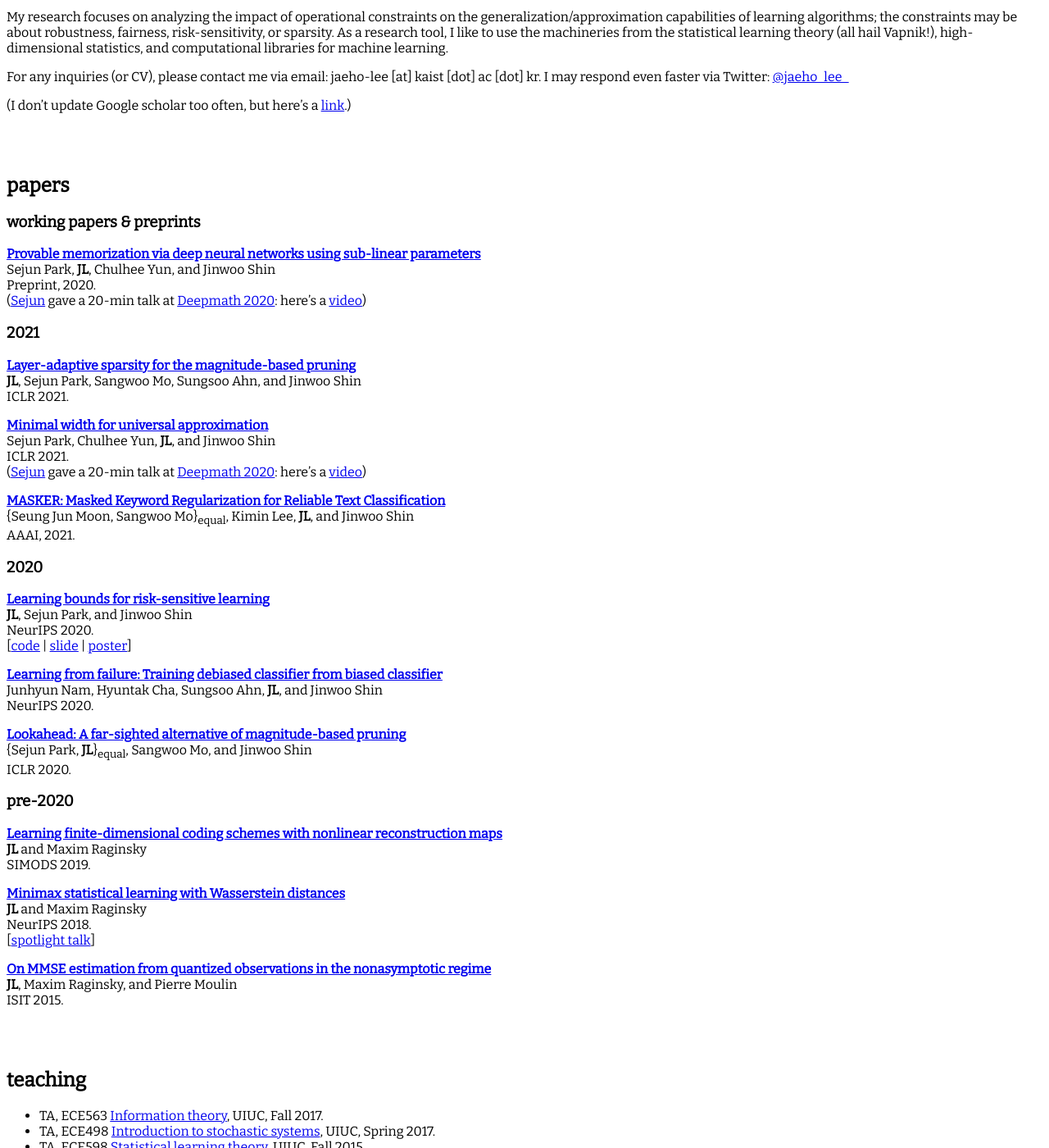
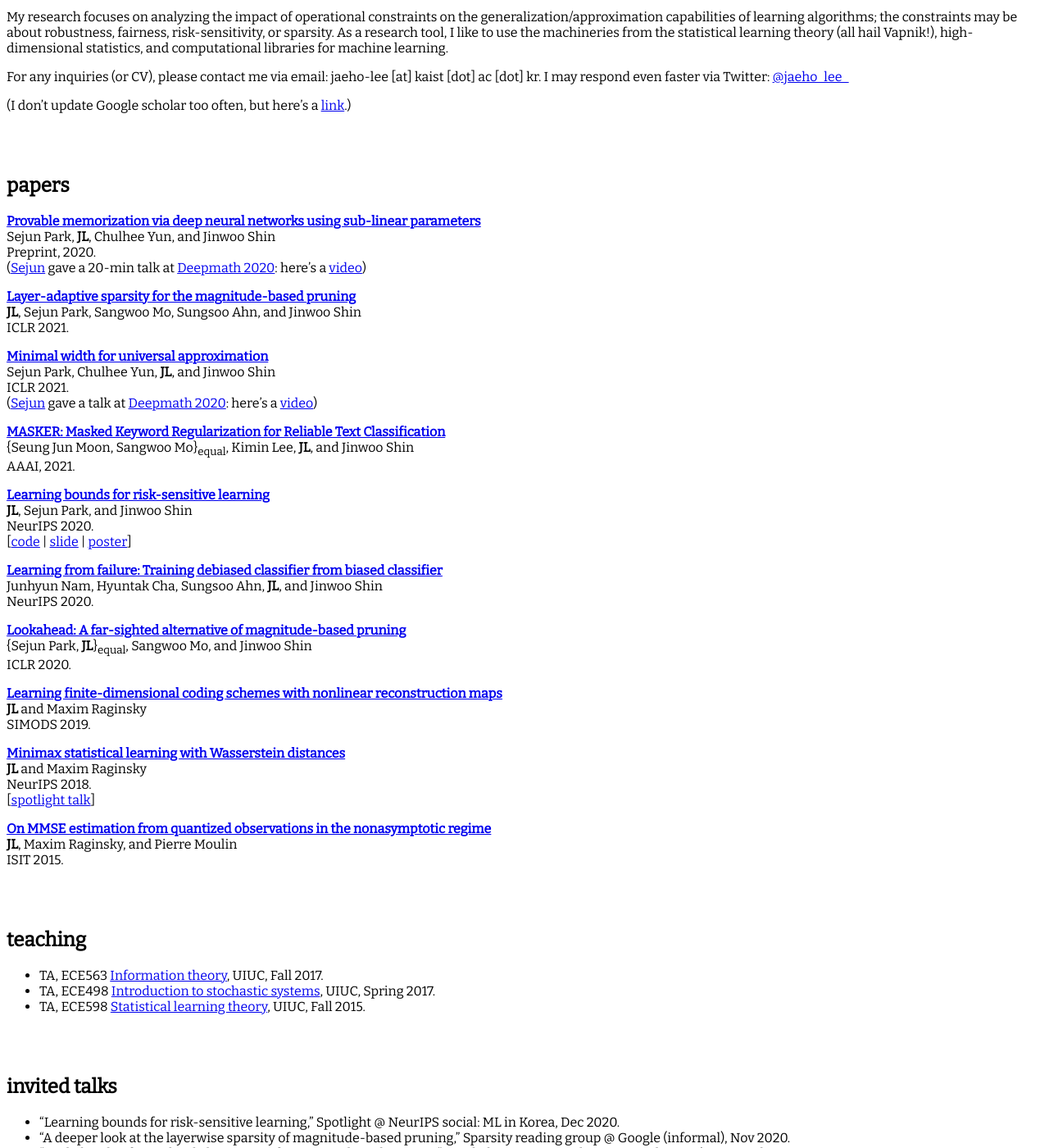
Before and after one commit to jaeho-lee/jaeho-lee.github.io, a Jekyll site: the page built from index.md, in a window 1280 px wide and 1400 px high, scrolled down 419 px. Shown: the whole window at 82% size. Built offline with Jekyll 4.4.1, drawn with Linux system fonts in a browser that asks for light colours.

Commit message:
Update index.md

```diff
--- a/index.md
+++ b/index.md
@@ -27,13 +27,11 @@ For any inquiries (or CV), please contact me via email: jaeho-lee [at] kaist [do
 -->
 ## papers
 
-### working papers & preprints
 **[Provable memorization via deep neural networks using sub-linear parameters](https://arxiv.org/abs/2010.13363)**
 Sejun Park, **JL**, Chulhee Yun, and Jinwoo Shin
 Preprint, 2020.
 ([Sejun](https://sites.google.com/site/sejunparksite/) gave a 20-min talk at [Deepmath 2020](https://deepmath-conference.com): here's a [video](https://www.youtube.com/watch?v=NHCfKFz3IeU))
 
-### 2021
 **[Layer-adaptive sparsity for the magnitude-based pruning](https://arxiv.org/abs/2010.07611)**
 **JL**, Sejun Park, Sangwoo Mo, Sungsoo Ahn, and Jinwoo Shin
 ICLR 2021.
@@ -41,13 +39,12 @@ ICLR 2021.
 **[Minimal width for universal approximation](https://arxiv.org/abs/2006.08859)**
 Sejun Park, Chulhee Yun, **JL**, and Jinwoo Shin
 ICLR 2021.
-([Sejun](https://sites.google.com/site/sejunparksite/) gave a 20-min talk at [Deepmath 2020](https://deepmath-conference.com): here's a [video](https://www.youtube.com/watch?v=NHCfKFz3IeU))
+([Sejun](https://sites.google.com/site/sejunparksite/) gave a talk at [Deepmath 2020](https://deepmath-conference.com): here's a [video](https://www.youtube.com/watch?v=NHCfKFz3IeU))
 
 **[MASKER: Masked Keyword Regularization for Reliable Text Classification](https://arxiv.org/abs/2012.09392)**
 {Seung Jun Moon, Sangwoo Mo}<sub>equal</sub>, Kimin Lee, **JL**, and Jinwoo Shin
 AAAI, 2021.
 
-### 2020
 **[Learning bounds for risk-sensitive learning](https://proceedings.neurips.cc/paper/2020/file/9f60ab2b55468f104055b16df8f69e81-Paper.pdf)**
 **JL**, Sejun Park, and Jinwoo Shin
 NeurIPS 2020.
@@ -61,7 +58,6 @@ NeurIPS 2020.
 {Sejun Park, **JL**}<sub>equal</sub>, Sangwoo Mo, and Jinwoo Shin
 ICLR 2020.
 
-### pre-2020
 **[Learning finite-dimensional coding schemes with nonlinear reconstruction maps](https://epubs.siam.org/doi/abs/10.1137/18M1234461)**
 **JL** and Maxim Raginsky
 SIMODS 2019.
```
